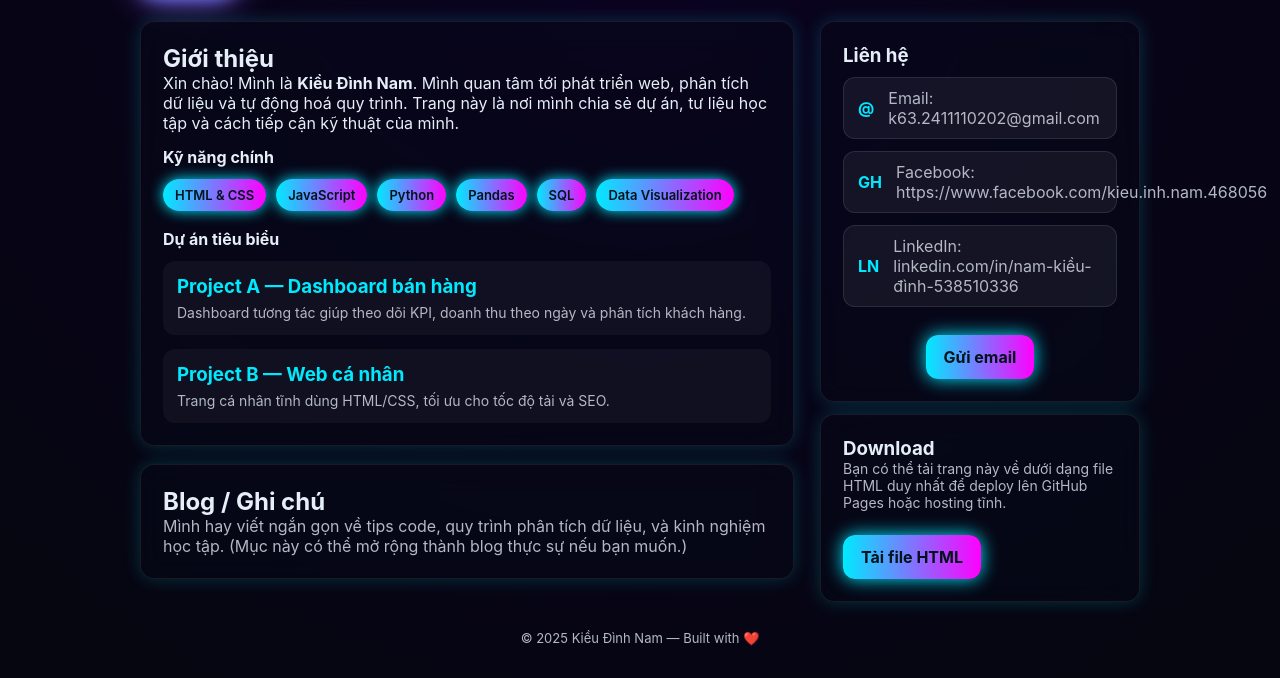
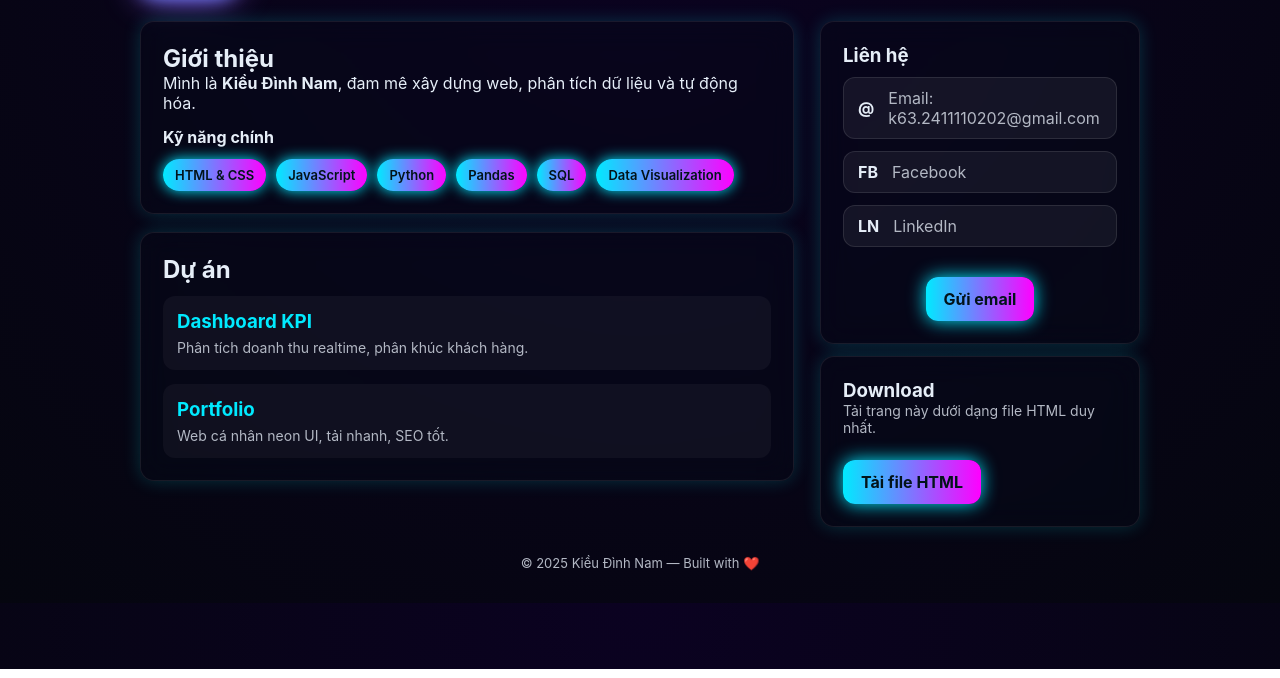
Before and after one commit to kieunam2532006/kieudinhnam253.github.io, a plain HTML site: page index.html in a window 1280 px wide. Shown: the part 131-809 px from the top of the page. Drawn offline with Linux system fonts and the light colour scheme.

Commit message:
Update index.html

```diff
--- a/index.html
+++ b/index.html
@@ -27,22 +27,10 @@
       overflow-x:hidden;
     }
     .container{max-width:1000px;margin:0 auto;animation:fadeIn 1.6s ease}
+    @keyframes fadeIn{from{opacity:0;transform:translateY(20px)}to{opacity:1;transform:translateY(0)}}
 
-    @keyframes fadeIn{
-      from{opacity:0;transform:translateY(20px)}
-      to{opacity:1;transform:translateY(0)}
-    }
-
-    /* Neon Glow */
-    .neon{
-      text-shadow:0 0 6px var(--neon1), 0 0 16px var(--neon1), 0 0 32px var(--neon1);
-    }
-    h1.neon{
-      font-size:36px;
-      letter-spacing:1px;
-      font-weight:700;
-    }
-    .sub{color:var(--muted);margin-top:8px;font-size:15px}
+    .neon{ text-shadow:0 0 6px var(--neon1), 0 0 16px var(--neon1), 0 0 32px var(--neon1); }
+    h1.neon{ font-size:36px; letter-spacing:1px; font-weight:700; }
 
     header{display:flex;align-items:center;gap:18px;margin-bottom:24px}
     .avatar{
@@ -95,8 +83,18 @@
       border:1px solid rgba(255,255,255,0.1);
       transition:0.26s;
     }
-    .contact-item:hover{background:rgba(0,255,255,0.09);box-shadow:0 0 18px var(--neon1)}
-    .contact-item div:first-child{font-weight:700;color:var(--neon1)}
+    .contact-item:hover{
+      background:rgba(0,255,255,0.12);
+      box-shadow:0 0 18px var(--neon1);
+      transform:scale(1.03);
+    }
+    .contact-link{
+      text-decoration:none;
+      color:inherit;
+      display:flex;
+      align-items:center;
+      gap:14px;
+    }
 
     .btn{
       display:inline-block;margin-top:14px;
@@ -121,18 +119,18 @@
 <body>
   <div class="container">
     <header>
-      <div class="avatar" aria-hidden="true">KD</div>
+      <div class="avatar">KD</div>
       <div>
         <h1>Kiều Đình Nam</h1>
-        <div class="sub">Lập trình viên / Nhà phân tích dữ liệu — Đam mê xây dựng sản phẩm đơn giản, trực quan</div>
+        <div style="color:var(--muted)">Lập trình viên / Nhà phân tích dữ liệu</div>
       </div>
     </header>
 
     <main>
       <section>
-        <div class="card about">
+        <div class="card">
           <h2>Giới thiệu</h2>
-          <p>Xin chào! Mình là <strong>Kiều Đình Nam</strong>. Mình quan tâm tới phát triển web, phân tích dữ liệu và tự động hoá quy trình. Trang này là nơi mình chia sẻ dự án, tư liệu học tập và cách tiếp cận kỹ thuật của mình.</p>
+          <p>Mình là <strong>Kiều Đình Nam</strong>, đam mê xây dựng web, phân tích dữ liệu và tự động hóa.</p>
 
           <div style="margin-top:14px">
             <strong>Kỹ năng chính</strong>
@@ -145,27 +143,22 @@
               <span class="chip">Data Visualization</span>
             </div>
           </div>
-
-          <div style="margin-top:18px">
-            <strong>Dự án tiêu biểu</strong>
-            <div class="projects">
-              <div class="project">
-                <h3>Project A — Dashboard bán hàng</h3>
-                <p>Dashboard tương tác giúp theo dõi KPI, doanh thu theo ngày và phân tích khách hàng.</p>
-              </div>
-              <div class="project">
-                <h3>Project B — Web cá nhân</h3>
-                <p>Trang cá nhân tĩnh dùng HTML/CSS, tối ưu cho tốc độ tải và SEO.</p>
-              </div>
-            </div>
-          </div>
         </div>
 
         <div style="height:18px"></div>
 
         <div class="card">
-          <h2>Blog / Ghi chú</h2>
-          <p style="color:var(--muted);">Mình hay viết ngắn gọn về tips code, quy trình phân tích dữ liệu, và kinh nghiệm học tập. (Mục này có thể mở rộng thành blog thực sự nếu bạn muốn.)</p>
+          <h2>Dự án</h2>
+          <div class="projects">
+            <div class="project">
+              <h3>Dashboard KPI</h3>
+              <p>Phân tích doanh thu realtime, phân khúc khách hàng.</p>
+            </div>
+            <div class="project">
+              <h3>Portfolio</h3>
+              <p>Web cá nhân neon UI, tải nhanh, SEO tốt.</p>
+            </div>
+          </div>
         </div>
       </section>
 
@@ -173,22 +166,26 @@
         <div class="card">
           <h3>Liên hệ</h3>
           <div class="contact-list">
-            <div class="contact-item">
+
+            <a class="contact-link contact-item" href="mailto:k63.2411110202@gmail.com">
               <div style="font-weight:700">@</div>
-              <div style="flex:1;color:var(--muted)">Email: k63.2411110202@gmail.com</div>
-            </div>
-            <div class="contact-item">
-              <div style="font-weight:700">GH</div>
-              <div style="flex:1;color:var(--muted)">Facebook: https://www.facebook.com/kieu.inh.nam.468056</div>
-            </div>
-            <div class="contact-item">
+              <div style="color:var(--muted)">Email: k63.2411110202@gmail.com</div>
+            </a>
+
+            <a class="contact-link contact-item" href="https://www.facebook.com/kieu.inh.nam.468056" target="_blank">
+              <div style="font-weight:700">FB</div>
+              <div style="color:var(--muted)">Facebook</div>
+            </a>
+
+            <a class="contact-link contact-item" href="https://linkedin.com/in/nam-kiều-đình-538510336" target="_blank">
               <div style="font-weight:700">LN</div>
-              <div style="flex:1;color:var(--muted)">LinkedIn: linkedin.com/in/nam-kiều-đình-538510336</div>
-            </div>
+              <div style="color:var(--muted)">LinkedIn</div>
+            </a>
+
           </div>
 
-          <div style="margin-top:14px;text-align:center">
-            <a class="btn" href="mailto:kieu.dinh.nam@example.com">Gửi email</a>
+          <div style="margin-top:16px;text-align:center">
+            <a class="btn" href="mailto:k63.2411110202@gmail.com">Gửi email</a>
           </div>
         </div>
 
@@ -196,7 +193,7 @@
 
         <div class="card">
           <h3>Download</h3>
-          <p style="color:var(--muted);font-size:14px">Bạn có thể tải trang này về dưới dạng file HTML duy nhất để deploy lên GitHub Pages hoặc hosting tĩnh.</p>
+          <p style="color:var(--muted);font-size:14px">Tải trang này dưới dạng file HTML duy nhất.</p>
           <div style="margin-top:10px">
             <a class="btn" href="#" onclick="downloadHTML(event)">Tải file HTML</a>
           </div>
@@ -204,15 +201,11 @@
       </aside>
     </main>
 
-    <footer>
-      © <span id="year"></span> Kiều Đình Nam — Built with ❤️
-    </footer>
+    <footer>© <span id="year"></span> Kiều Đình Nam — Built with ❤️</footer>
   </div>
 
   <script>
-    // set year
     document.getElementById('year').textContent = new Date().getFullYear();
-
     function downloadHTML(e){
       e.preventDefault();
       const html = document.documentElement.outerHTML;
```
